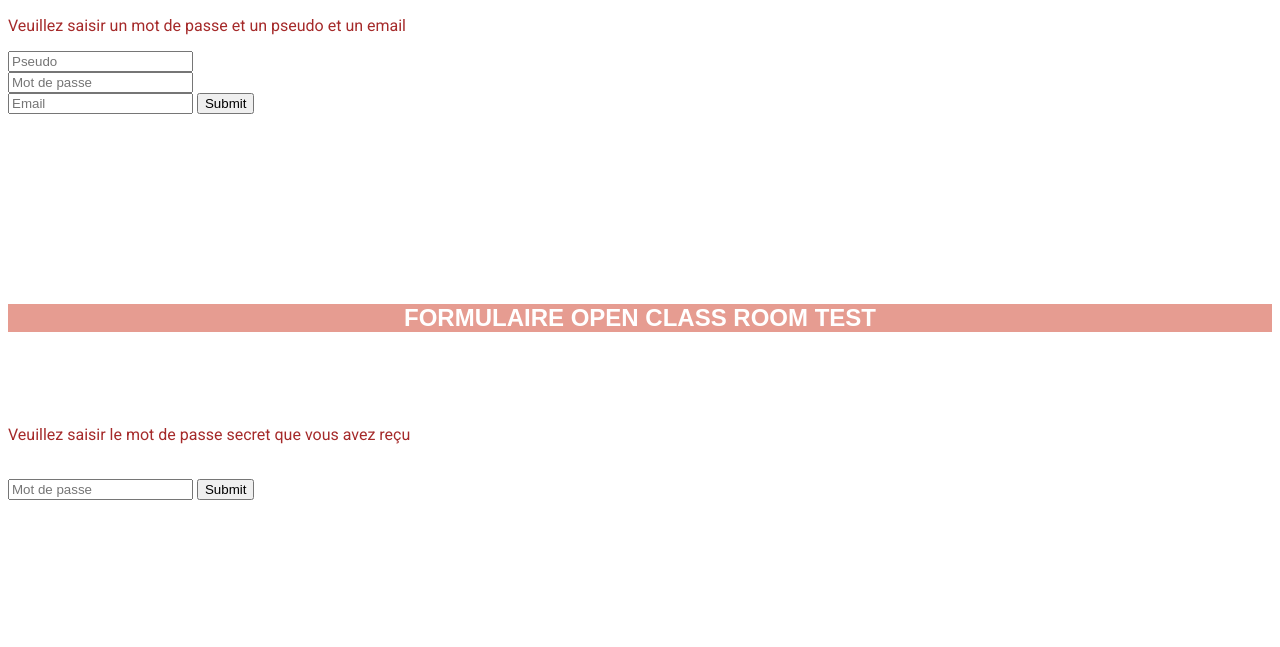
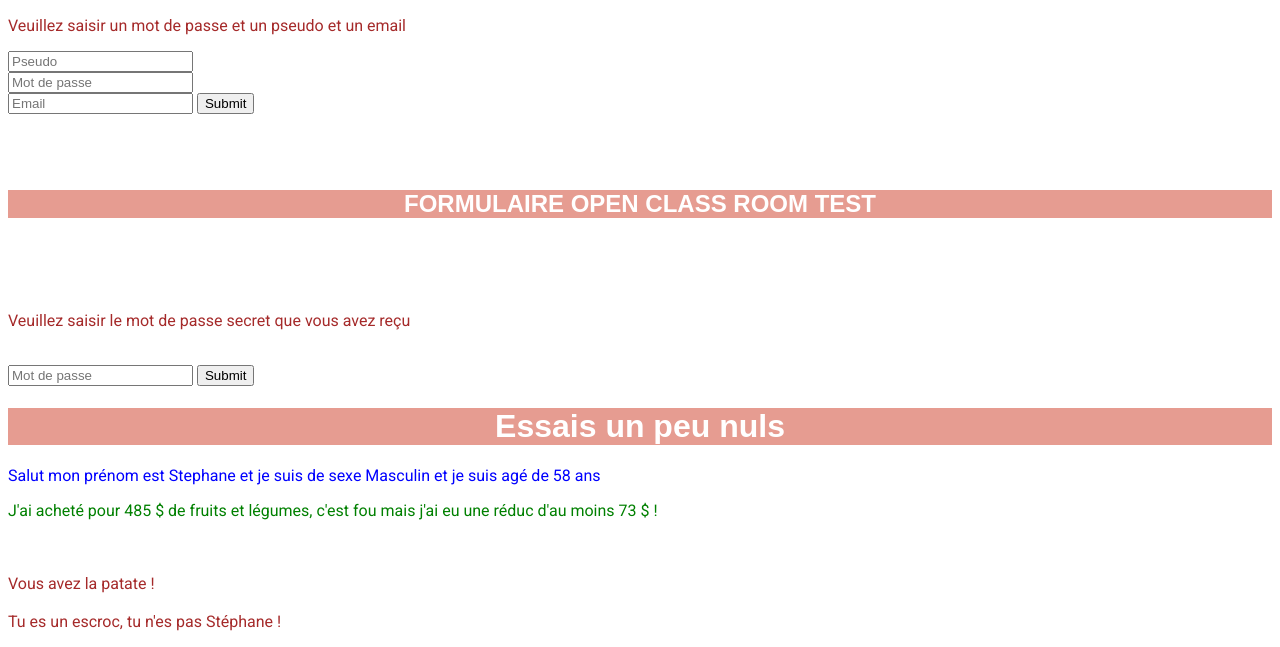
Before and after one commit to DiscoMajor/tutophp, a PHP site: page / in a window 1280 px wide. Shown: the part 162-809 px from the top of the page. Before the commit the page ends 662 px from the top, so only its background shows below. Run offline with PHP 8.4, Linux system fonts and the light colour scheme; some web fonts are replaced.

Commit message:
Je refais les cours OpenClass et Udemy depuis le debut pour comprendre vraiment

```diff
--- a/index.php
+++ b/index.php
@@ -39,12 +39,6 @@
 <br>
 <br>
 <br>
-<br>
-<br>
-<br>
-<br>
-<br>
-<br>
 
     <h2 id="titre_h2">FORMULAIRE OPEN CLASS ROOM TEST</h2>
 
@@ -62,6 +56,57 @@
     <input type="submit">
 
 </form>
+
+<h1 id="titre_h2">Essais un peu nuls</h1>
+
+
+<?php
+$age = 58;
+$prenom = "Stephane";
+$sexe = "Masculin";
+$prix = 25 + 48;
+$total = 485;
+$adulte = false;
+?>
+
+<?php
+echo
+"<p style=color:blue> Salut mon prénom est $prenom et je suis de sexe $sexe et je suis agé de $age ans <p>";
+echo
+"<p style=color:green> J'ai acheté pour $total $ de fruits et légumes, c'est fou mais j'ai eu une réduc d'au moins $prix $ ! <p>";
+?>
+
+<br>
+<br>
+
+<?php
+if ($age > 10)
+{
+    echo "Vous avez la patate !";
+}
+else
+{
+    echo "Vous êtes une vieille branche, désolé d'être franc";
+}
+?>
+
+<br>
+<br>
+
+<?php
+if (($age AND $adulte) == true)
+{
+    echo "Tu es ce bon vieux Steph' !";
+}
+else
+{
+    echo "Tu es un escroc, tu n'es pas Stéphane !";
+}
+?>
+
+
+
+
 </body>
 
 </html>
--- a/secret.php
+++ b/secret.php
@@ -1,3 +1,4 @@
+
 <!DOCTYPE html>
 <html>
 
@@ -14,6 +15,7 @@
 
 
     <!-- RECUP MOT DE PASSE-->
+
     <h2 id="titre_h2">MOT DE PASSE</h2>
 
 <?php
@@ -36,10 +38,6 @@ if (!empty ($_POST['password']) AND !empty ($_POST['pseudo']) AND !empty ($_POST
 <?php } ?>
 
 
-
-<a href="/"> Back à l'acceuil</a>
-
-
 </body>
 
 </html>
```
Also changed, not shown: openclasstest.php (+9 -9 lines).
